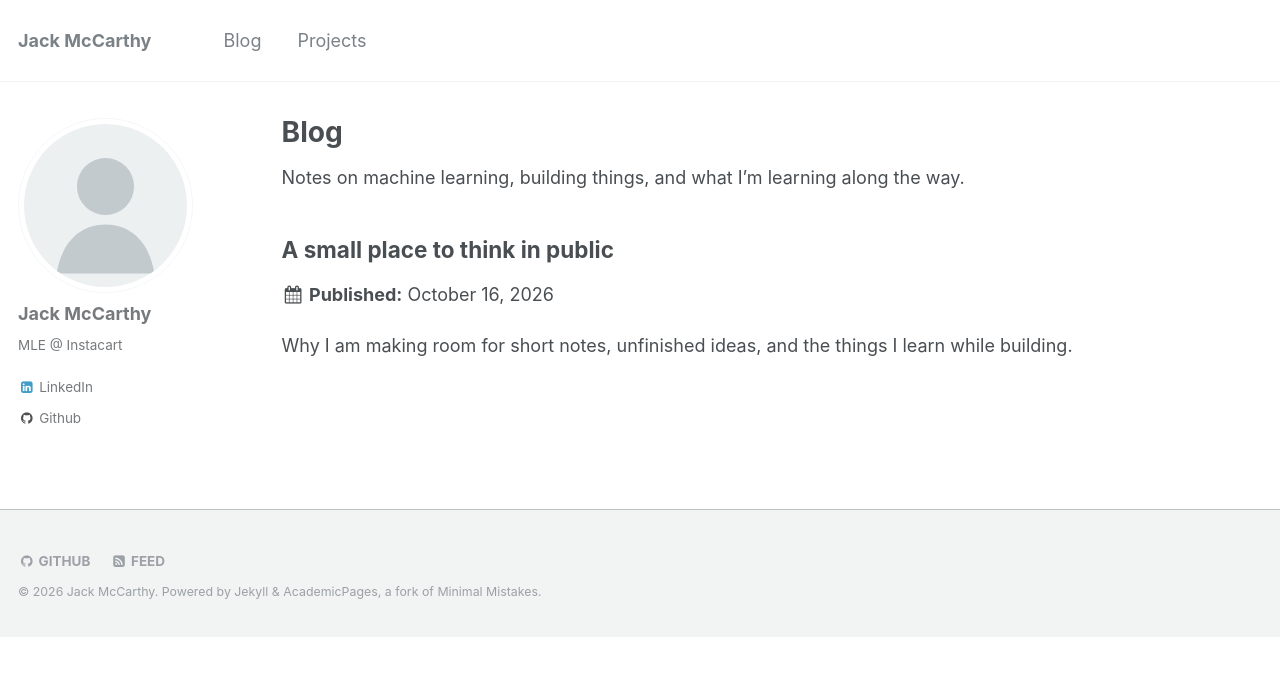
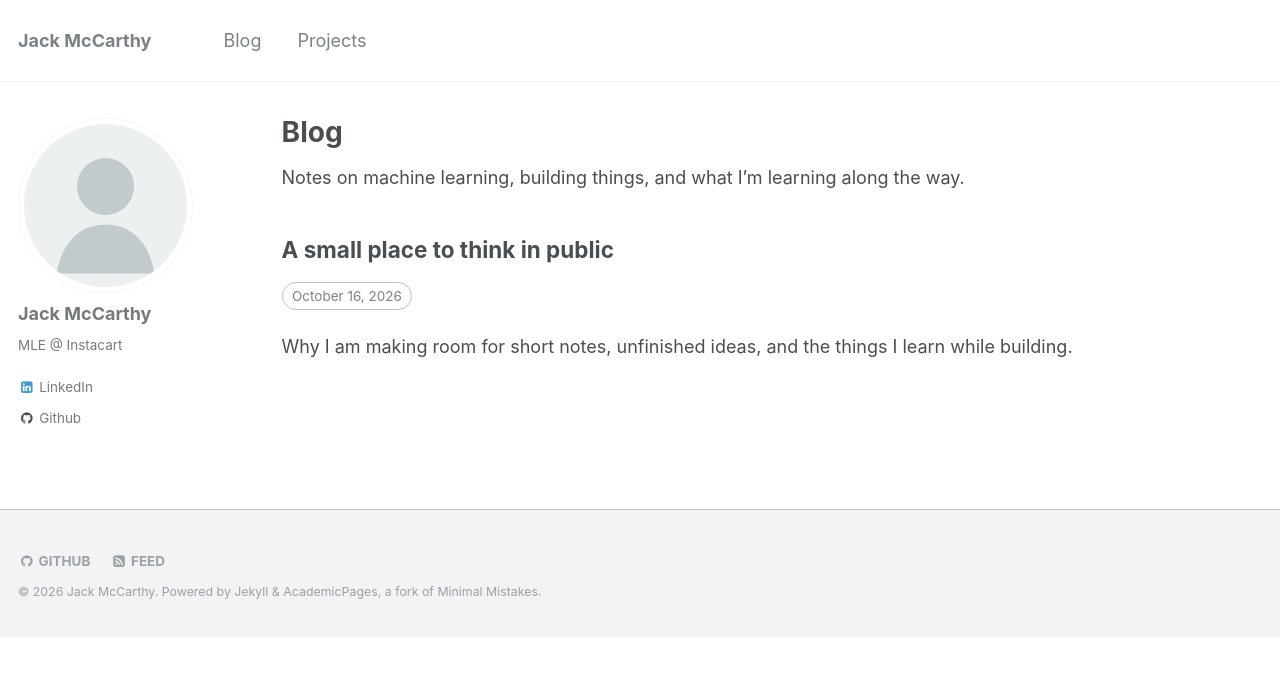
Before and after one commit to jwmccarthy/jwmccarthy.github.io, a Jekyll site: the page built from _pages/index.md, in a window 1280 px wide. Shown: the top 676 px of the page. Built offline with Jekyll 4.4.1, drawn with Linux system fonts in a browser that asks for light colours.

Commit message:
Style post dates as pills

```diff
--- a/_includes/archive-single.html
+++ b/_includes/archive-single.html
@@ -43,7 +43,7 @@
         {% elsif post.collection == 'publications' %}
           <p>Published in <i>{{ post.venue }}</i>, {{ post.date | default: "1900-01-01" | date: "%Y" }} </p>
         {% elsif post.date %}
-         <p class="page__date"><strong><i class="fa fa-fw fa-calendar" aria-hidden="true"></i> {{ site.data.ui-text[site.locale].date_label | default: "Published:" }}</strong> <time datetime="{{ post.date | default: "1900-01-01" | date_to_xmlschema }}">{{ post.date | default: "1900-01-01" | date: "%B %d, %Y" }}</time></p>
+         <p class="page__date"><time datetime="{{ post.date | default: "1900-01-01" | date_to_xmlschema }}">{{ post.date | default: "1900-01-01" | date: "%B %d, %Y" }}</time></p>
         {% endif %}
 
     {% if post.excerpt and site.read_more != 'enabled' %}
--- a/_layouts/single.html
+++ b/_layouts/single.html
@@ -39,7 +39,7 @@ layout: default
         {% elsif page.venue and page.date %}
           <p>Published in <i>{{ page.venue }}</i>, {{ page.date | default: "1900-01-01" | date: "%Y" }} </p>
         {% elsif page.date %}
-          <p class="page__date"><strong><i class="fa fa-fw fa-calendar" aria-hidden="true"></i> {{ site.data.ui-text[site.locale].date_label | default: "Published:" }}</strong> <time datetime="{{ page.date | date_to_xmlschema }}">{{ page.date | default: "1900-01-01" | date: "%B %d, %Y" }}</time></p>
+          <p class="page__date"><time datetime="{{ page.date | date_to_xmlschema }}">{{ page.date | default: "1900-01-01" | date: "%B %d, %Y" }}</time></p>
         {% endif %}
 
 
--- a/assets/css/main.scss
+++ b/assets/css/main.scss
@@ -31,6 +31,15 @@
 @import "forms";
 
 @import "page";
+
+.page__date time {
+  display: inline-block;
+  padding: 0.2em 0.7em;
+  color: #7a8288;
+  font-size: 0.75em;
+  border: 1px solid #bdc1c4;
+  border-radius: 999px;
+}
 @import "archive";
 @import "sidebar";
 
```
